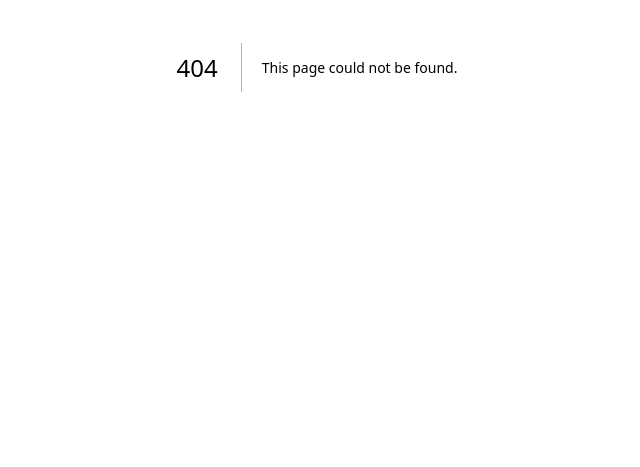
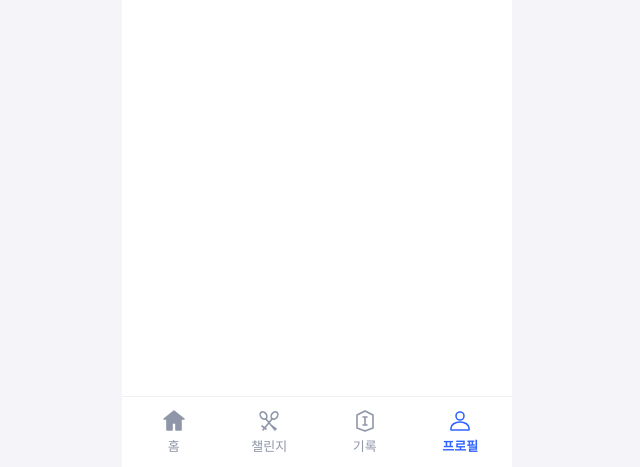
Before and after one commit to woong3e/sesacsaltlux_firstproject_runbet, a Next.js app: page /profile in a window 1280 px wide. Before the commit this address had no page. Shown: the part 333-800 px from the top of the page, without its empty margins (323-963 px from the left). Built offline with nearby package versions, Linux system fonts and the light colour scheme.

Commit message:
fix: 챌린지 기록과 프로필 탭 이동 정리

```diff
--- /dev/null
+++ b/src/app/profile/page.tsx
@@ -0,0 +1,11 @@
+import { BottomNavigation } from "@/components/layout/bottom-navigation";
+import { MobileScreen } from "@/components/layout/mobile-screen";
+
+export default function ProfilePage() {
+  return (
+    <MobileScreen>
+      <main aria-label="프로필" className="flex-1" />
+      <BottomNavigation />
+    </MobileScreen>
+  );
+}
--- a/src/components/home/home-header.tsx
+++ b/src/components/home/home-header.tsx
@@ -25,8 +25,8 @@ export function HomeHeader() {
           <Icon name="bell" className="size-[21px]" />
         </button>
         <Link
-          href="/challenges/history"
-          aria-label="내  챌린지 기록"
+          href="/profile"
+          aria-label="프로필로 이동"
           className="flex size-10 items-center justify-center"
         >
           <Avatar index={0} className="size-7" />
--- a/src/components/layout/bottom-navigation.tsx
+++ b/src/components/layout/bottom-navigation.tsx
@@ -1,17 +1,33 @@
+"use client";
+
 import Link from "next/link";
+import { usePathname } from "next/navigation";
 import { Icon } from "@/components/ui/icon";
 
-const upcomingTabs = [
-  { label: " 챌린지", icon: "challenge", href: "/challenges/weekend-running" },
+const tabs = [
+  { label: "홈", icon: "home", href: "/" },
+  { label: "챌린지", icon: "challenge", href: "/challenges/lists" },
   {
     label: "기록",
     icon: "record",
-    href: "/challenges/weekend-running/records",
+    href: "/challenges/history",
   },
-  { label: "프로필", icon: "profile", href: "/challenges/history" },
+  { label: "프로필", icon: "profile", href: "/profile" },
 ] as const;
 
 export function BottomNavigation() {
+  const pathname = usePathname();
+  const activeTab =
+    pathname === "/profile"
+      ? "프로필"
+      : pathname === "/challenges/history" ||
+          pathname.includes("/records") ||
+          pathname.endsWith("/results") ||
+          pathname.endsWith("/settlement")
+        ? "기록"
+        : pathname.startsWith("/challenges")
+          ? "챌린지"
+          : "홈";
   const tabClassName =
     "flex min-h-11 flex-col items-center justify-center gap-1 text-[13px] leading-5";
 
@@ -20,18 +36,12 @@ export function BottomNavigation() {
       aria-label="주 메뉴"
       className="sticky bottom-0 z-10 grid shrink-0 grid-cols-4 border-t border-[#f0f1f6] bg-white px-1 pt-3 pb-[max(10px,env(safe-area-inset-bottom))]"
     >
-      <Link
-        href="/"
-        aria-current="page"
-        className={`${tabClassName} font-semibold text-brand`}
-      >
-        <Icon name="home" className="size-6" />홈
-      </Link>
-      {upcomingTabs.map((tab) => (
+      {tabs.map((tab) => (
         <Link
           key={tab.label}
           href={tab.href}
-          className={`${tabClassName} text-[#9096a9]`}
+          aria-current={activeTab === tab.label ? "page" : undefined}
+          className={`${tabClassName} ${activeTab === tab.label ? "font-semibold text-brand" : "text-[#9096a9]"}`}
         >
           <Icon name={tab.icon} className="size-6" />
           {tab.label}
```
